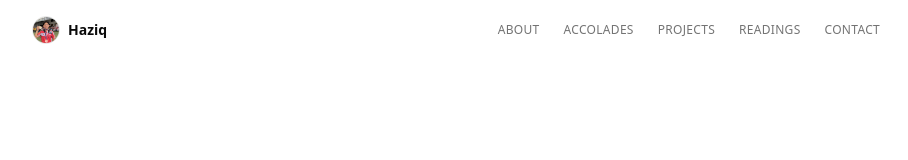
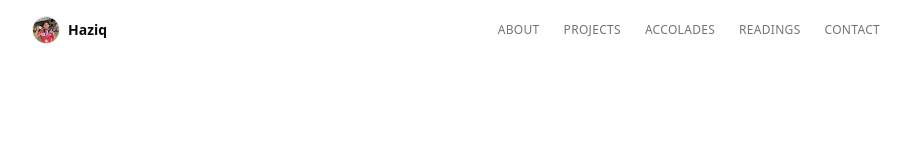
Before and after one commit to haziqishere/personal-portfolio, a Next.js app: page /readings in a window 1280 px wide. Shown: the top 160 px of the page, without its empty margins (184-1092 px from the left). Built offline with nearby package versions, Linux system fonts and the light colour scheme.

Commit message:
adjust navbar

```diff
--- a/src/components/site-navbar.tsx
+++ b/src/components/site-navbar.tsx
@@ -8,8 +8,8 @@ import { DATA } from "../../public/data/resume";
 
 const NAV_LINKS = [
   { label: "About", href: "/" },
+  { label: "Projects", href: "/projects" },
   { label: "Accolades", href: "/accolades" },
-  { label: "Projects", href: "/projects" },
   { label: "Readings", href: "/readings" },
   { label: "Contact", href: "/#contact" },
 ];
```
